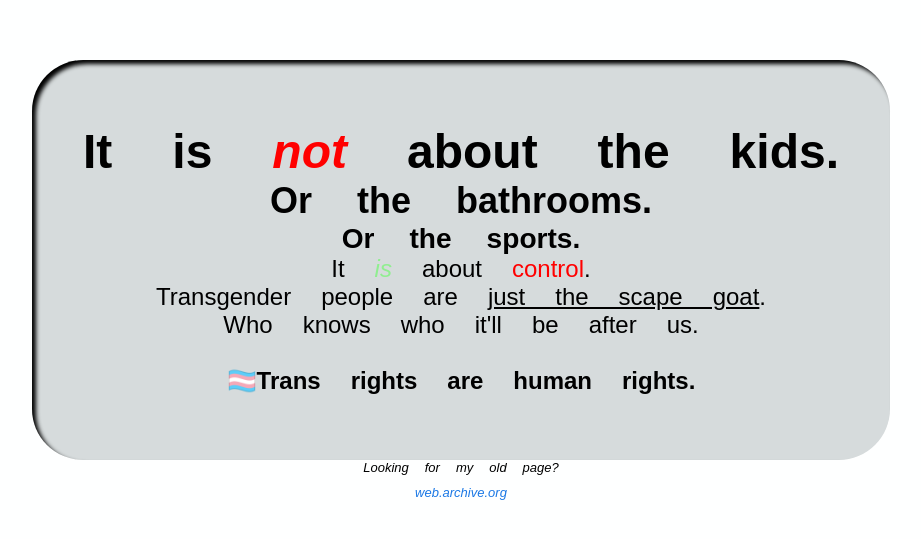
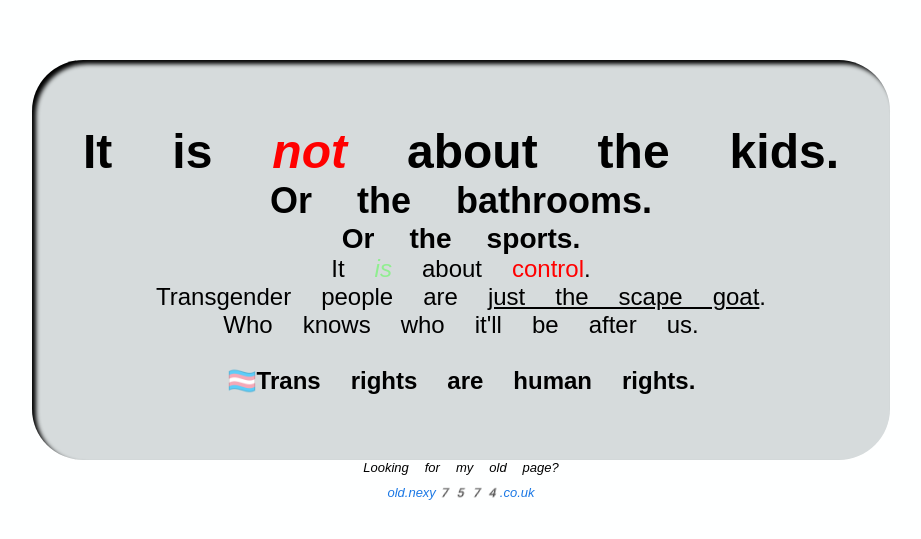
Before and after one commit to nexy7574/nexy7574.co.uk-t, a Next.js app: page / in a window 1280 px wide. Shown: the part 119-658 px from the top of the page, without its empty margins (179-1100 px from the left). Built offline with nearby package versions, Linux system fonts and the light colour scheme; a web font is replaced by a local one.

Commit message:
Change URL to point to old.nexy7574.co.uk

```diff
--- a/src/pages/index.js
+++ b/src/pages/index.js
@@ -15,16 +15,16 @@ export default function Index() {
                     <br/>
                     <p><strong>🏳‍⚧Trans rights are human rights.</strong></p>
                 </div>
-                <footer >
+                <footer>
                     <i style={{fontSize: "13px"}}>
                         <p>Looking for my old page?</p>
                         <a
-                            href={"https://web.archive.org/web/20230405105048/https://nexy7574.co.uk/"}
+                            href={"https://old.nexy7574.co.uk/"}
                             target={"_blank"}
                             rel={"noopener"}
                             style={{color: "#1B78E5"}}
                         >
-                            web.archive.org
+                            old.nexy7574.co.uk
                         </a>
                     </i>
                 </footer>
```
